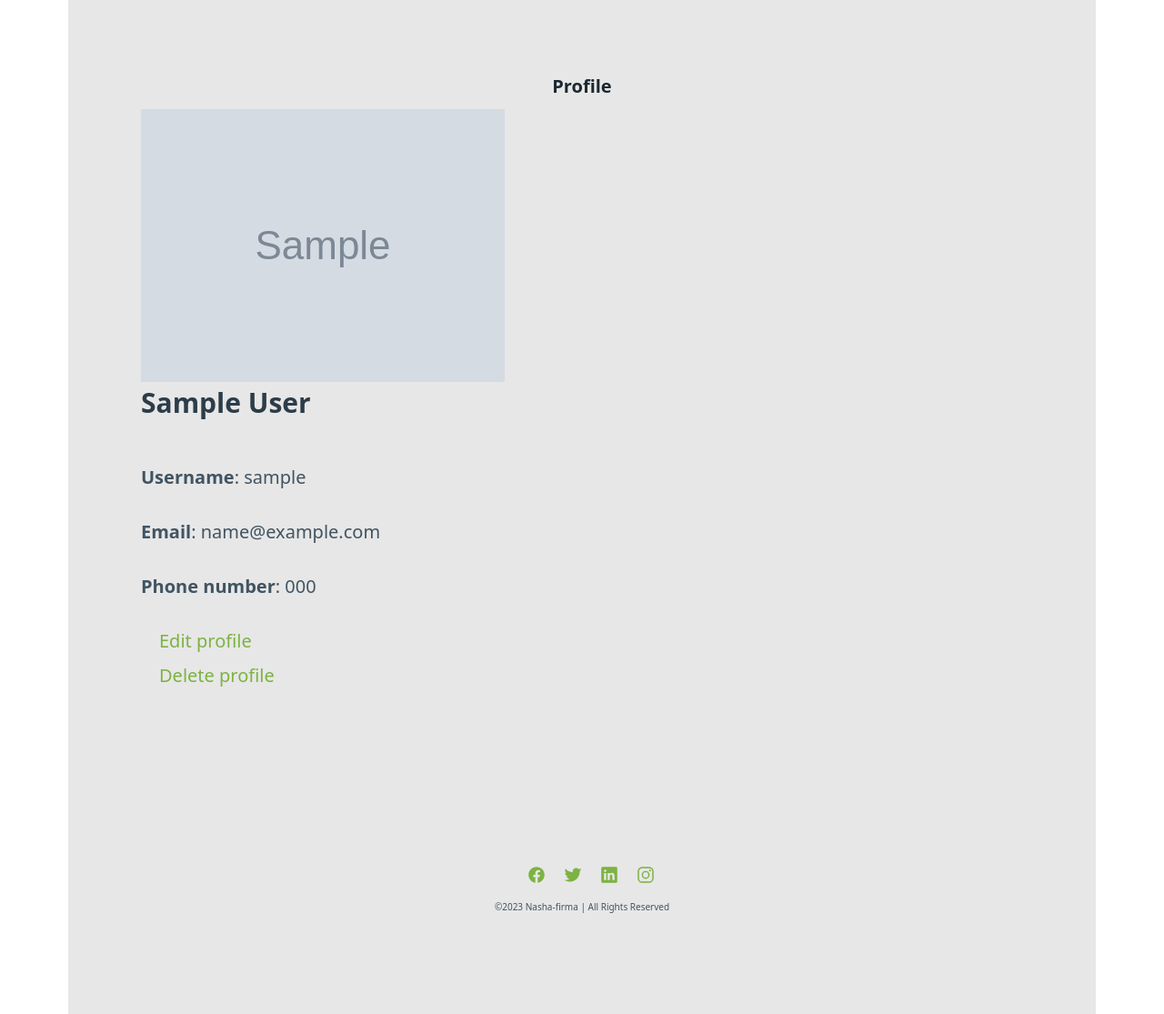
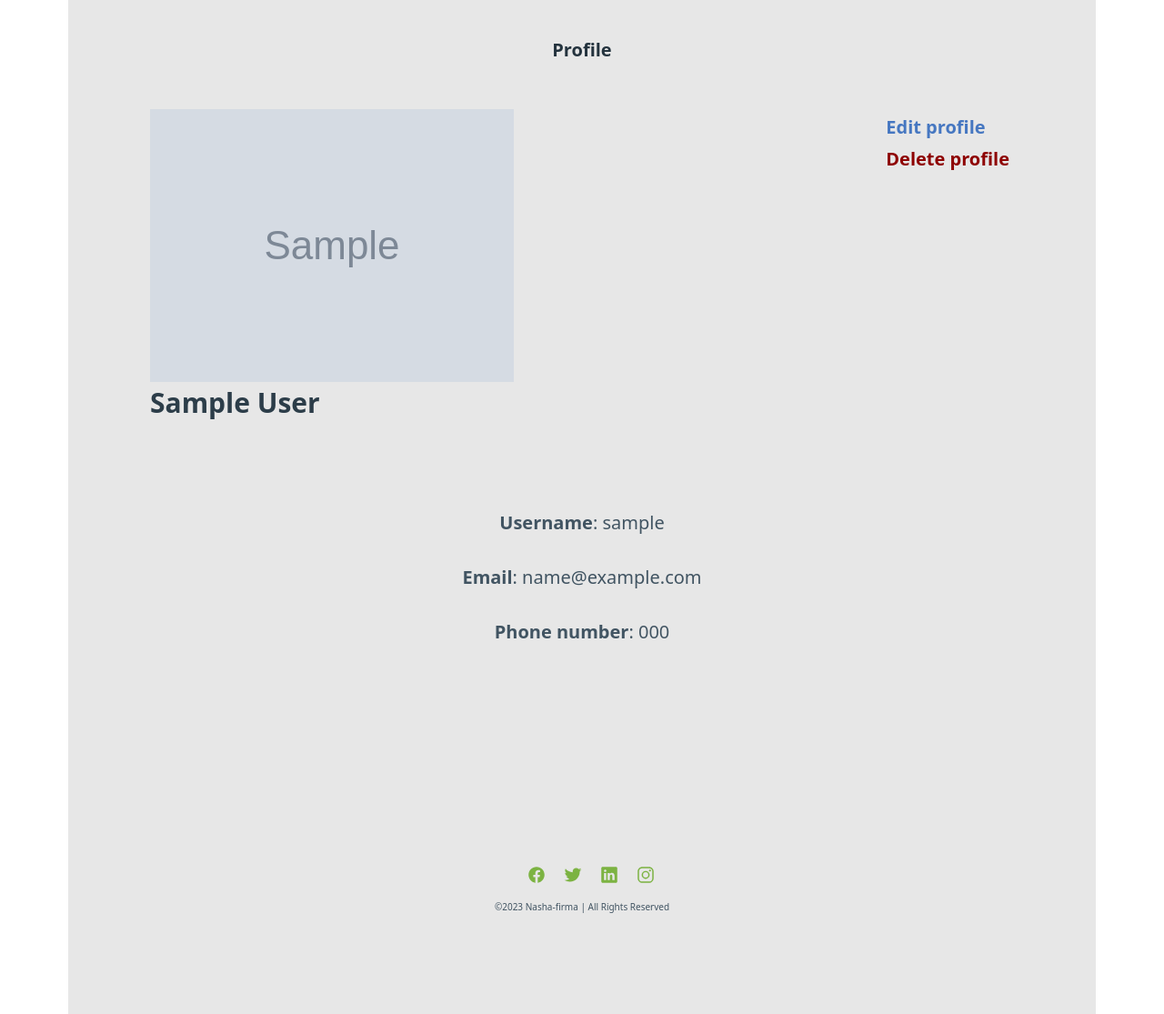
Before and after one commit to VadimTrubay/django_progect_nashafirma, a Django app: page /users/profile/1/ in a window 1280 px wide. Shown: the part 260-1375 px from the top of the page at 91% size. Run offline with Django 4.2, Linux system fonts and the light colour scheme; a user stored in the database is signed in; tables that the repository leaves empty hold one stand-in row (values such as "Sample post"); grey boxes marked "Sample" are stand-in pictures.

Commit message:
Update profile-details.html

```diff
--- a/nashafirma/templates/users/profile-details.html
+++ b/nashafirma/templates/users/profile-details.html
@@ -2,30 +2,31 @@
 {% load static %}
 {% block content %}
 
-
-<div class="content">
-    <div class="container">
-        <div class="profile-left">
-            <h1 class="title-page">{{ title }}</h1>
+    <h2 class="title-page">{{ title }}</h2>
+<div class="profile-photo">
+    <div>
     {% if user.profile_picture %}
     <img src="{{ user.profile_picture.url }}" alt="profile_picture">
     {% else %}
     <img src="{% static 'profile_pictures/profile_picture_default.jpg' %}" alt="profile_picture">
     {% endif %}
+    <div>
         <h3>{{ user.first_name }} {{ user.last_name }}</h3>
+    </div>
+    </div>
+    <ul>
+        {% if is_owner %}
+        <li><a class="text-edit" href="{% url 'edit profile' pk=object.pk %}">Edit profile</a></li>
+        <li><a class="text-delete" href="{% url 'delete profile' pk=object.pk %}">Delete profile</a></li>
+        {% endif %}
+    </ul>
+</div>
+<div class="profile-fields">
+
     <p><strong>Username</strong>: {{ user.username }}</p>
     <p><strong>Email</strong>: {{ user.email }}</p>
     <p><strong>Phone number</strong>: {{ user.telephone_number }}</p>
 </div>
-        <div class="profile-right">
-            <ul>
-                {% if is_owner %}
-                <li><a href="{% url 'edit profile' pk=object.pk %}">Edit profile</a></li>
-                <li><a href="{% url 'delete profile' pk=object.pk %}">Delete profile</a></li>
-                {% endif %}
-            </ul>
-        </div>
-    </div>
-</div>
+
 
 {% endblock %}
```
Lines whose indentation alone changed are shown as unchanged.
